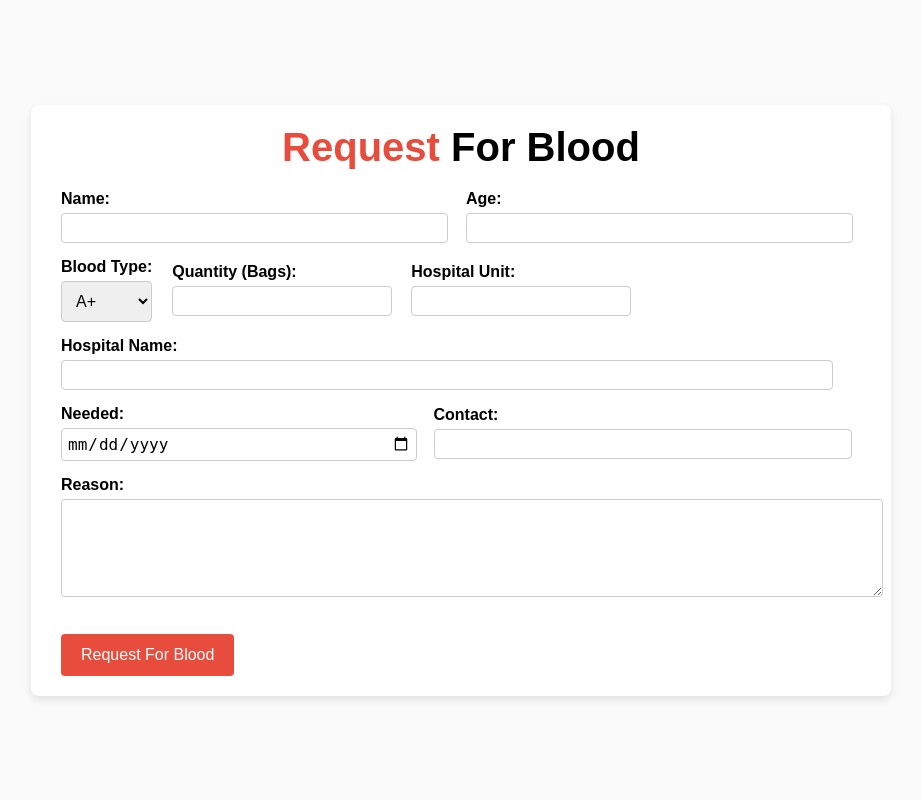
After one commit to X-Irrelevant-X/BloodAid, a Flask app: page /request_blood in a window 1280 px wide. The commit adds this page. Shown: the whole page, without its empty margins (179-1100 px from the left). Run offline with Flask 3, Linux system fonts and the light colour scheme.

Commit message:
become donator and request blood
Co-Authored-By: Md Monowarul Islam <83732674+ShrabanMI@users.noreply.github.com>

```diff
--- a/BA/templates/register.html
+++ b/BA/templates/register.html
@@ -92,7 +92,11 @@
 
                     <div class="mb-4">
                         <label><strong>Gender:</strong></label><br>
-                        <input name="gender" class="w-[300px] bg-transparent border-b-2" placeholder="Male/Female/Other" required>
+                        <select name="gender" class="w-[100px] bg-transparent text-black" required>
+                            <option value="Male">Male</option>
+                            <option value="Female">Female</option>
+                            <option value="Other">Other</option>
+                        </select>
                     </div>
 
                     <button class="bt text-white p-5 rounded-lg bg-blue-800 hover:bg-blue-900" name="register" type="submit">
--- /dev/null
+++ b/BA/templates/request_blood.html
@@ -0,0 +1,67 @@
+<!DOCTYPE html>
+<html lang="en">
+
+<head>
+    <meta charset="UTF-8">
+    <meta name="viewport" content="width=device-width, initial-scale=1.0">
+    <title>Request Blood</title>
+    <link rel="stylesheet" href="{{ url_for('static', filename='css/request_blood.css') }}">
+</head>
+
+<body>
+    <div class="container">
+        <h2><span>Request</span> For Blood</h2>
+        <form method="post" action="{{ url_for('request_blood') }}">
+            <div class="name_age">
+                <div class="name">
+                    <label for="name">Name:</label>
+                    <input type="text" id="name" name="name">
+                </div>
+                <div class="age">
+                    <label for="age">Age:</label>
+                    <input type="number" id="age" name="age" min="1"><br>
+                </div>
+            </div>
+            <div class="bloodtype_hu_Q">
+                <div class="blood-type">
+                    <label for="blood_type">Blood Type:</label>
+                    <select id="blood_type" name="blood_type">
+                        <option value="A+">A+</option>
+                        <option value="A-">A-</option>
+                        <option value="B+">B+</option>
+                        <option value="B-">B-</option>
+                        <option value="O+">O+</option>
+                        <option value="O-">O-</option>
+                        <option value="AB+">AB+</option>
+                        <option value="AB-">AB-</option>
+                    </select><br>
+                </div>
+                <div class="quantity">
+                    <label for="quantity">Quantity (Bags):</label>
+                    <input type="number" id="quantity" name="quantity" min="1">
+                </div>
+                <div class="hu">
+                    <label for="unit">Hospital Unit:</label>
+                    <input type="text" id="unit" name="unit">
+                </div>
+            </div>
+            <label for="hospital">Hospital Name:</label>
+            <input type="text" id="hospital" name="hospital"><br>
+            <div class="needed_contact">
+                <div class="need">
+                    <label for="date_needed">Needed:</label>
+                    <input type="date" id="date_needed" name="date_needed">
+                </div>
+                <div class="contact">
+                    <label for="contact">Contact:</label>
+                    <input type="text" id="contact" name="contact"><br>
+                </div>
+            </div>
+            <label for="reason">Reason:</label>
+            <textarea id="reason" name="reason" rows="4" cols="50"></textarea><br><br>
+            <input type="submit" value="Request For Blood">
+        </form>
+    </div>
+</body>
+
+</html>
--- a/BA/templates/user_home.html
+++ b/BA/templates/user_home.html
@@ -68,11 +68,11 @@
         {% if is_donor %}
           You are a Donor
         {% else %}
-          <a href="#">Become a Donor</a>
+          <a href="{{ url_for('donation_form') }}">Become a Donor</a>
         {% endif %}
       </button>
       <button class="bg-[coral] p-5 rounded-3xl font-semibold" type="button">
-        <a href="#">Request For Blood</a>
+        <a href="{{ url_for('request_blood') }}">Request For Blood</a>
       </button>
     </section>
   </main>
--- a/BA/urls.py
+++ b/BA/urls.py
@@ -15,4 +15,9 @@ app.add_url_rule('/change_password', 'change_password', change_password, methods
 app.add_url_rule('/delete_account', 'delete_account', delete_account, methods=['GET', 'POST'])
 app.add_url_rule('/report_user', view_func=report_user, methods=['GET', 'POST'])
 
+app.add_url_rule('/donation', 'donation_form', donation_view, methods=['GET', 'POST'])
+app.add_url_rule('/trusted_hospitals', 'trusted_hospitals', trusted_hospitals)
+app.add_url_rule('/request_blood', 'request_blood', request_blood, methods=['GET', 'POST'])
+
+
 app.add_url_rule('/logout', view_func=logout, endpoint='logout')
--- a/BA/views.py
+++ b/BA/views.py
@@ -3,6 +3,7 @@ from flask import *
 from models import *
 from urls import *
 from werkzeug.security import *
+from datetime import *
 
 def home():
     user_count = get_user_count()
@@ -163,9 +164,8 @@ def change_password():
 
 
 def delete_account():
-    # Check if the user is logged in
     if 'username' not in session:
-        return redirect(url_for('login'))  # Redirect to login page if not logged in
+        return redirect(url_for('login'))
 
     if request.method == 'POST':
         username = session['username']
@@ -176,17 +176,76 @@ def delete_account():
             flash("Passwords do not match!", "error")
             return redirect(request.url)
 
-        # Retrieve user details from the database
         user = get_user_by_username(username)
 
-        # Ensure the user exists and the provided password matches the stored hash
-        if user and check_password_hash(user['pass'], password):  # Access by column name
+        if user and check_password_hash(user['pass'], password):
             # Perform account deletion
             delete_user(username)
-            session.clear()  # Clear session to log the user out
+            session.clear()
             flash("Sorry to see you go. Account deleted.", "success")
-            return redirect(url_for('login'))  # Redirect to login after account deletion
+            return redirect(url_for('login'))
         else:
-            flash("Incorrect password!", "error")  # Show error if password is incorrect
+            flash("Incorrect password!", "error")
 
     return render_template('delete_account.html')
+
+
+def trusted_hospitals():
+    hospitals = get_trusted_hospitals()
+    return render_template('trusted_hospitals.html', hospitals=hospitals)
+
+
+def donation_view():
+    if request.method == 'POST':
+        username = request.form['username']
+        has_suffered = request.form['hasSuffered']
+        has_disease = request.form['hasDisease']
+        is_smoker = request.form['isSmoker']
+        donation_date = request.form['donationDate']
+        approver_hospital = request.form['approverHospital']
+
+        if has_suffered == 'YES' or has_disease == 'YES' or is_smoker == 'YES':
+            flash('Denied due to medical history', 'error')
+            return redirect(url_for('donation_form'))
+
+        if not is_trusted_hospital(approver_hospital):
+            flash('Approval is not from a trusted hospital.', 'error')
+            return redirect(url_for('donation_form'))
+
+        if is_already_donor(username):
+            flash('You are already a donor.', 'info')
+            return redirect(url_for('user_home'))
+
+        add_donor(username, donation_date, approver_hospital)
+        flash('You have been added as a donor. Thank You', 'success')
+        return redirect(url_for('user_home'))
+
+    return render_template('donation_form.html')
+
+
+def request_blood():
+    if request.method == 'POST':
+        if 'username' in session:
+            loggedInUsername = session['username']
+        else:
+            return "User not logged in."
+
+        # Collect form data
+        name = request.form['name']
+        age = request.form['age']
+        blood_type = request.form['blood_type']
+        quantity = request.form['quantity']
+        unit = request.form['unit']
+        hospital = request.form['hospital']
+        date_needed = request.form['date_needed']
+        contact = request.form['contact']
+        reason = request.form['reason']
+
+        if not all([name, age, blood_type, quantity, unit, hospital, date_needed, contact, reason]):
+            return "<script>alert('All fields are required.\nPlease fill them up with correct information.')</script>"
+
+        insert_blood_request(loggedInUsername, name, age, blood_type, quantity, unit, hospital, date_needed, contact, reason)
+
+        return redirect(url_for('user_web_view'))
+
+    return render_template('request_blood.html')
```
Also changed, not shown: BA/models.py (+49 -0 lines), BA/templates/donation_form.html (added, +68 -0 lines), BA/templates/trusted_hospitals.html (added, +47 -0 lines).
